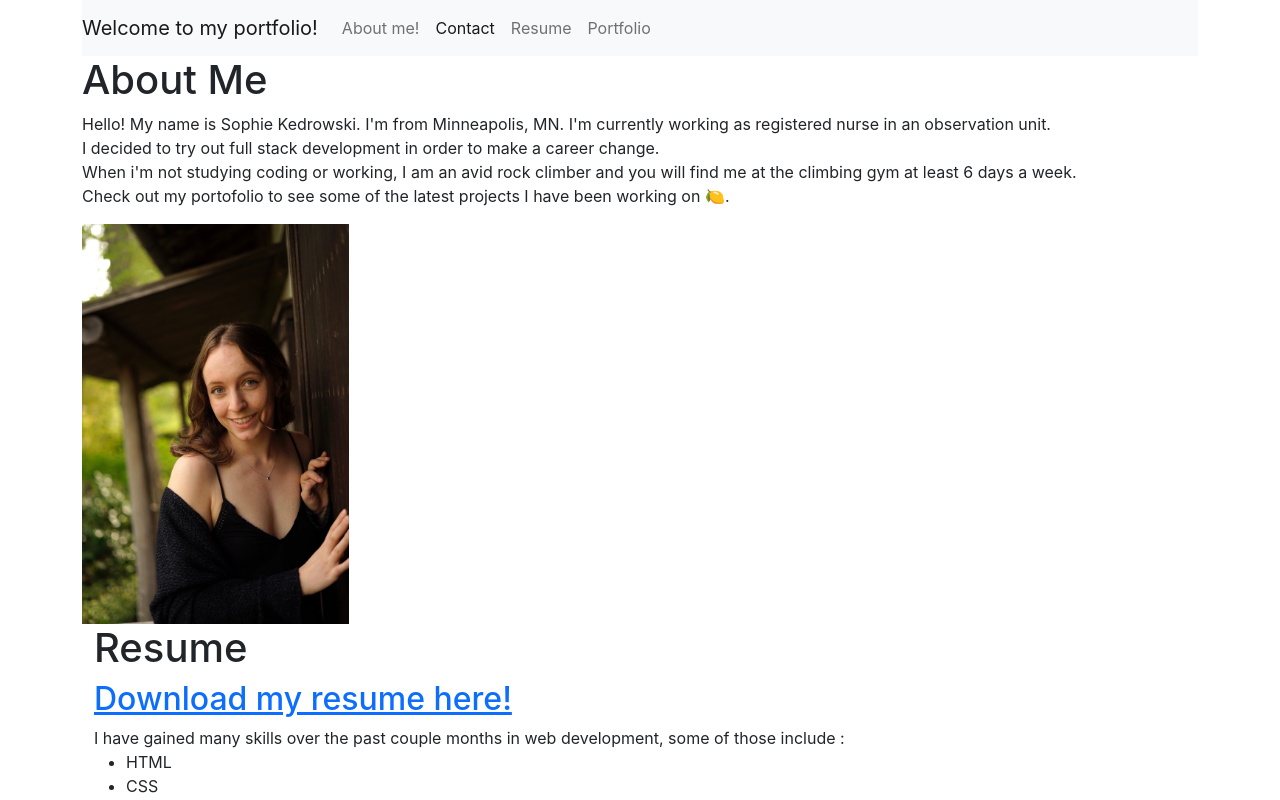
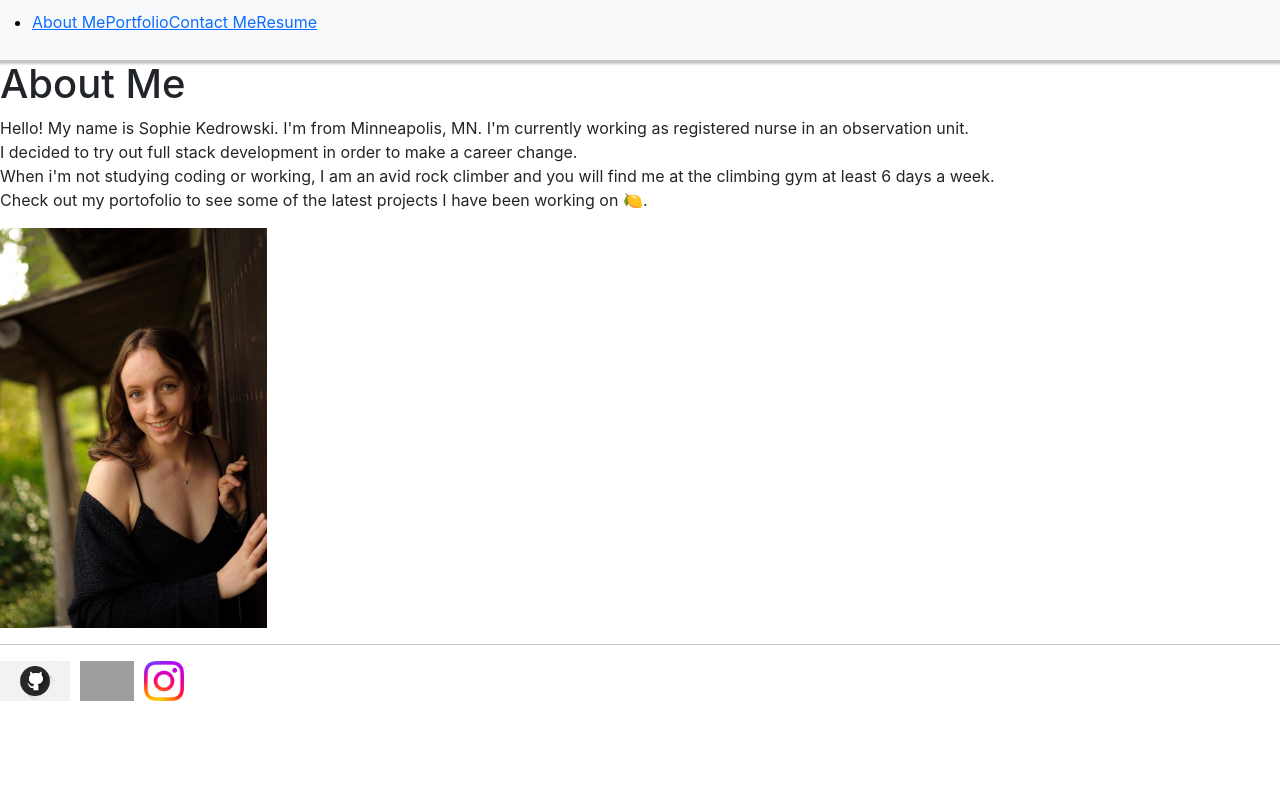
Before and after one commit to sophiekedrowski/Challenge-20-React-Portfolio, a React (Create React App) app: page / in a window 1280 px wide. Shown: the top 800 px of the page. Built offline with nearby package versions, Linux system fonts and the light colour scheme; grey boxes are pictures that could not be loaded.

Commit message:
Set up react router and starting to style navbar again

```diff
--- a/package.json
+++ b/package.json
@@ -12,6 +12,7 @@
     "bootstrap": "^5.2.3",
     "gh-pages": "^5.0.0",
     "react": "^18.2.0",
+    "react-router-dom": "^6.2.1",
     "react-bootstrap": "^2.7.0",
     "react-dom": "^18.2.0",
     "react-scripts": "5.0.1",
--- a/src/App.js
+++ b/src/App.js
@@ -1,49 +1,51 @@
-import React, { useState } from 'react';
+import React from 'react';
 import Navbar from './components/Navbar';
 import AboutMe from './pages/aboutMe';
-// import Resume from './pages/Resume'
-// import Portfolio from './pages/Portfolio'
+import Resume from './pages/Resume'
+import Portfolio from './pages/Portfolio'
 import Contact from './pages/Contact'
 import "bootstrap/dist/css/bootstrap.min.css";
-import Toggle from './components/Toggle';
+// import Toggle from './components/Toggle';
 import Footer from './pages/Footer';
+import { BrowserRouter as Router, Routes, Route } from 'react-router-dom';
 
 
 export default function App() {
-  const [categories, setCategories] = useState([
-    { name: 'Resume' },
-    { name: 'Portfolio' },
-  ])
-
-  const [currentCategory, setCurrentCategory] = useState(categories[0]);
-
-  const [contactSelected, setContactSelected] = useState(false);
 
   return (
-    <div className="container">
-      <header>
-      <Navbar
-        categories={categories}
-        setCurrentCategory={setCurrentCategory}
-        currentCategory={currentCategory}
-        contactSelected={contactSelected}
-        setContactSelected={setContactSelected}
-      ></Navbar>
-      </header>
-      <main>
-        {!contactSelected ? (
-          <>
-            <AboutMe />
-            <Toggle currentCategory={currentCategory}></Toggle>
-          </>
-        ) : (
+    <Router>
+      <div>
+        <Routes>
+          <Route path="/" element={<Navbar />}>
 
-          <Contact></Contact>
-        )
-        }
-      </main>
-      <Footer />
-    </div>
+            <Route path="/">
+              <Route path="/aboutme" element={<AboutMe />} />
+              <Route path="/" element={<AboutMe />} />
+            </Route>
+
+            <Route
+              path="/contact"
+              element={<Contact />}
+            />
+            <Route
+              path="/resume"
+              element={<Resume />}
+            />
+            <Route
+              path="/portfolio"
+              element={<Portfolio />}
+            />
+
+            <Route
+              path="/"
+              element={<Footer />}
+            />
+
+          </Route>
+        </Routes>
+
+      </div>
+    </Router>
 
   );
 }
--- a/src/components/Navbar.js
+++ b/src/components/Navbar.js
@@ -1,76 +1,42 @@
-import React, { useEffect } from 'react';
-import { capitalizeFirstLetter } from '../utils/helpers';
-// import { NavLink } from 'reactstrap';
+
+import { Outlet, Link } from 'react-router-dom';
+import React from 'react'
+import Footer from '../pages/Footer';
+// import "../../index.css"
+
+function Navbar() {
+  return (
+    <React.Fragment>
+
+      <nav class="navbar navbar-expand-lg navbar-light bg-light">
+        {/* <a class="navbar-brand" href="#">Navbar</a>
+        <button class="navbar-toggler" type="button" data-toggle="collapse" data-target="#navbarNav" aria-controls="navbarNav" aria-expanded="false" aria-label="Toggle navigation">
+          <span class="navbar-toggler-icon"></span>
+        </button> */}
+        <ul>
+          <li>
+            <Link to="/aboutme">About Me</Link>
+
+            <Link to="/portfolio">Portfolio</Link>
+
+            <Link to="/contact">Contact Me</Link>
+
+            <Link to="/resume">Resume</Link>
 
 
 
-const Navbar = (props) => {
-  const {
-    categories = [],
-    setCurrentCategory,
-    contactSelected,
-    currentCategory,
-    setContactSelected,
-  } = props;
+          </li>
+        </ul>
+      </nav>
+      <Outlet />
+
+      <Footer></Footer>
+
+    </React.Fragment>
 
 
-  useEffect(() => {
-    document.title = capitalizeFirstLetter(currentCategory.name);
-  }, [currentCategory]);
+  );
+}
 
 
-  return (
-    <nav className="container navbar navbar-expand-lg navbar-light bg-light">
-      <a className="navbar-brand" data-testid="link" href="/">
-        Welcome to my portfolio!
-      </a>
-      <button
-        className="navbar-toggler"
-        type="button"
-        data-toggle="collapse"
-        data-target="#navbarNavDropdown"
-        aria-controls="navbarNavDropdown"
-        aria-expanded="false"
-        aria-label="Toggle navigation"
-      >
-        <span className="navbar-toggler-icon"></span>
-      </button>
-
-      <div className="collapse navbar-collapse" id="navbarNavDropdown">
-      <ul className="navbar-nav">
-          <li className="nav-item active">
-            <a className="nav-link" data-testid="about" href="#about" onClick={() => setContactSelected(false)}>
-              About me! <span className="sr-only"></span>
-            </a>
-          </li>
-
-
-          <li className={`nav-link active ${contactSelected && 'navActive'}`}>
-            <span onClick={() => setContactSelected(true)}>Contact</span>
-          </li>
-
-          {categories.map((category) => (
-            <li
-              className={`nav-link ${
-                currentCategory.name === category.name && !contactSelected && 'navActive'
-                }`}
-              key={category.name}
-            >
-              <span
-                onClick={() => {
-                  setCurrentCategory(category);
-                  setContactSelected(false);
-                }}
-              >
-                {capitalizeFirstLetter(category.name)}
-              </span>
-            </li>
-          ))}
-
-        </ul>
-      </div>
-    </nav>
-  );
-};
-
 export default Navbar;
--- a/src/index.css
+++ b/src/index.css
@@ -11,3 +11,15 @@ code {
   font-family: source-code-pro, Menlo, Monaco, Consolas, 'Courier New',
     monospace;
 }
+
+nav {
+  height: 60px;
+  width: 100%;
+  display: flex;
+  align-items: center;
+  position: relative;
+  padding: 0.5rem 0rem;
+  background-color: #fff;
+  color: black;
+  box-shadow: 0 2px 2px 2px rgba(9, 9, 9, 0.23);
+}
```
Also changed, not shown: 1 other file (tests, documents, lock files or other folders).
